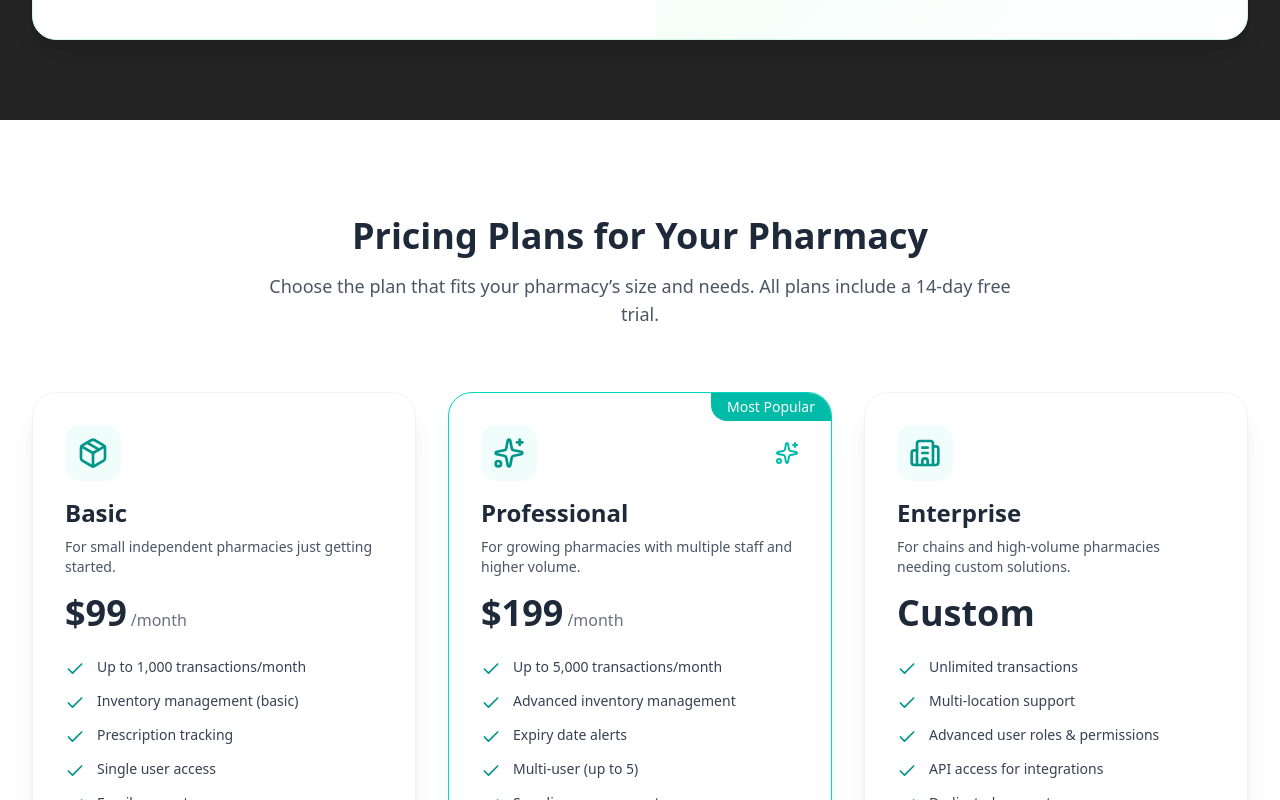
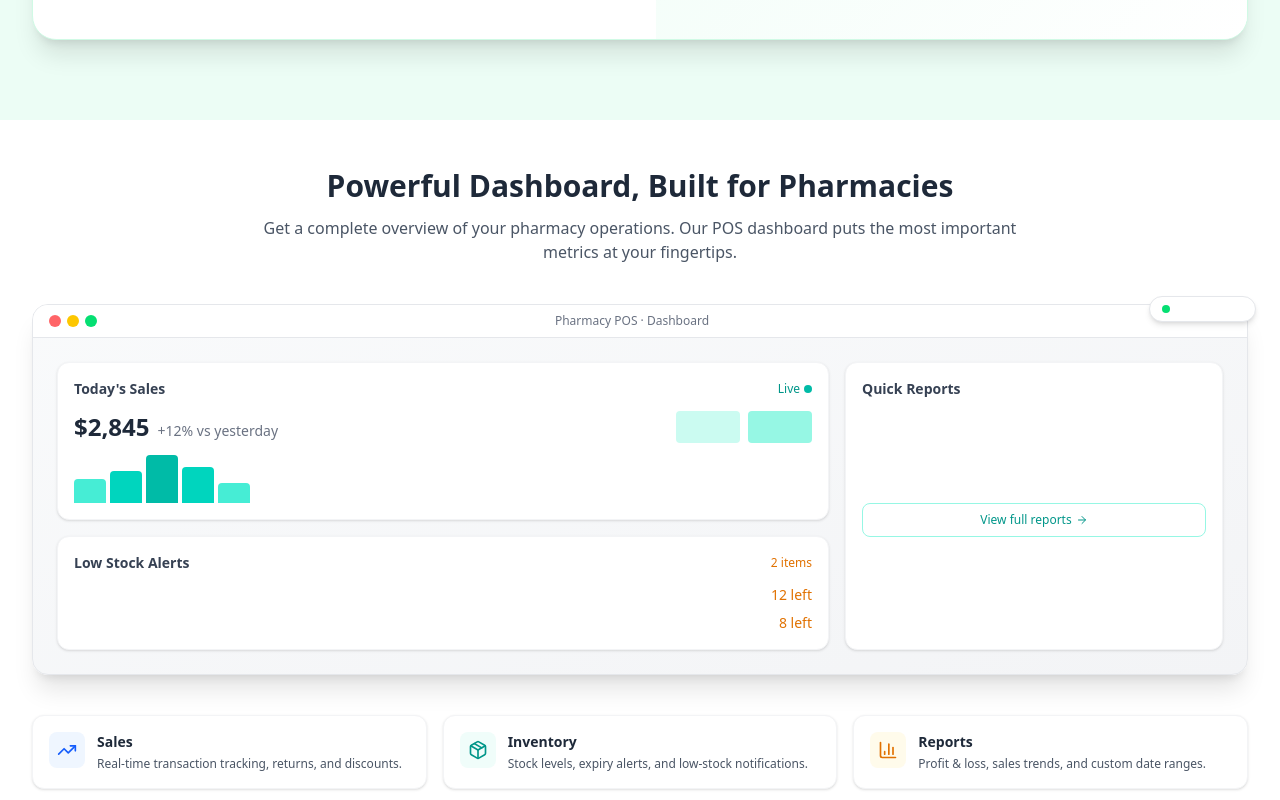
Before and after one commit to arnoldqym/pharmacy-web, a React (Vite) app in the folder client/: page / in a window 1280 px wide. Shown: the part 680-1480 px from the top of the page. Built offline with nearby package versions, Linux system fonts and the light colour scheme; no server answers.

Commit message:
updated pricing Section removed white background
Co-authored-by: Nixon Ojiem <nicksonogm@gmail.com>

```diff
--- /dev/null
+++ b/client/src/components/Homepage/DemoSection.tsx
@@ -0,0 +1,148 @@
+import React from 'react';
+import { TrendingUp, Package, BarChart3, ArrowRight } from 'lucide-react';
+
+export default function DashboardShowcase() {
+  const modules = [
+    {
+      name: 'Sales',
+      description: 'Real‑time transaction tracking, returns, and discounts.',
+      icon: TrendingUp,
+      color: 'bg-blue-50 text-blue-600',
+    },
+    {
+      name: 'Inventory',
+      description: 'Stock levels, expiry alerts, and low‑stock notifications.',
+      icon: Package,
+      color: 'bg-teal-50 text-teal-600',
+    },
+    {
+      name: 'Reports',
+      description: 'Profit & loss, sales trends, and custom date ranges.',
+      icon: BarChart3,
+      color: 'bg-amber-50 text-amber-600',
+    },
+  ];
+
+  return (
+    <section className="max-w-7xl mx-auto px-4 sm:px-6 lg:px-8 py-8 md:py-12 bg-white">
+      <div className="text-center max-w-3xl mx-auto mb-8 md:mb-10">
+        <h2 className="text-2xl md:text-3xl font-bold text-gray-800 mb-3">
+          Powerful Dashboard, Built for Pharmacies
+        </h2>
+        <p className="text-base text-gray-600">
+          Get a complete overview of your pharmacy operations. Our POS dashboard puts the most important metrics at your fingertips.
+        </p>
+      </div>
+
+      {/* Dashboard Mockup / Screenshot Preview */}
+      <div className="relative mb-10">
+        <div className="bg-gradient-to-br from-gray-50 to-gray-100 rounded-2xl shadow-xl border border-gray-200 overflow-hidden">
+          {/* Top bar */}
+          <div className="bg-white border-b border-gray-200 px-4 py-2 flex items-center gap-2">
+            <div className="flex gap-1.5">
+              <div className="w-3 h-3 rounded-full bg-red-400"></div>
+              <div className="w-3 h-3 rounded-full bg-yellow-400"></div>
+              <div className="w-3 h-3 rounded-full bg-green-400"></div>
+            </div>
+            <div className="flex-1 text-center text-xs font-medium text-gray-500">Pharmacy POS · Dashboard</div>
+            <div className="w-16"></div> {/* placeholder for balance */}
+          </div>
+
+          {/* Dashboard content preview */}
+          <div className="p-4 sm:p-6 grid grid-cols-1 lg:grid-cols-3 gap-4">
+            {/* Left column - Sales preview */}
+            <div className="lg:col-span-2 space-y-4">
+              <div className="bg-white rounded-xl p-4 shadow-sm border border-gray-100">
+                <div className="flex items-center justify-between mb-3">
+                  <span className="text-sm font-semibold text-gray-700">Today's Sales</span>
+                  <span className="text-xs text-teal-600 flex items-center">Live <span className="ml-1 w-2 h-2 bg-teal-500 rounded-full animate-pulse"></span></span>
+                </div>
+                <div className="flex items-end justify-between">
+                  <div>
+                    <span className="text-2xl font-bold text-gray-800">$2,845</span>
+                    <span className="text-sm text-gray-500 ml-2">+12% vs yesterday</span>
+                  </div>
+                  <div className="flex gap-2">
+                    <div className="w-16 h-8 bg-teal-100 rounded"></div>
+                    <div className="w-16 h-8 bg-teal-200 rounded"></div>
+                  </div>
+                </div>
+                {/* Mini bar chart simulation */}
+                <div className="mt-3 flex items-end gap-1 h-12">
+                  <div className="w-8 bg-teal-300 rounded-t" style={{height:'24px'}}></div>
+                  <div className="w-8 bg-teal-400 rounded-t" style={{height:'32px'}}></div>
+                  <div className="w-8 bg-teal-500 rounded-t" style={{height:'48px'}}></div>
+                  <div className="w-8 bg-teal-400 rounded-t" style={{height:'36px'}}></div>
+                  <div className="w-8 bg-teal-300 rounded-t" style={{height:'20px'}}></div>
+                </div>
+              </div>
+
+              {/* Inventory preview */}
+              <div className="bg-white rounded-xl p-4 shadow-sm border border-gray-100">
+                <div className="flex items-center justify-between mb-3">
+                  <span className="text-sm font-semibold text-gray-700">Low Stock Alerts</span>
+                  <span className="text-xs text-amber-600">2 items</span>
+                </div>
+                <div className="space-y-2">
+                  <div className="flex items-center justify-between text-sm">
+                    <span>Aspirin 100mg</span>
+                    <span className="text-amber-600">12 left</span>
+                  </div>
+                  <div className="flex items-center justify-between text-sm">
+                    <span>Amoxicillin 500mg</span>
+                    <span className="text-amber-600">8 left</span>
+                  </div>
+                </div>
+              </div>
+            </div>
+
+            {/* Right column - Reports preview */}
+            <div className="bg-white rounded-xl p-4 shadow-sm border border-gray-100">
+              <span className="text-sm font-semibold text-gray-700 block mb-3">Quick Reports</span>
+              <ul className="space-y-2 text-sm">
+                <li className="flex items-center justify-between">
+                  <span>Monthly revenue</span>
+                  <span className="font-medium">$42.5k</span>
+                </li>
+                <li className="flex items-center justify-between">
+                  <span>Avg. transaction</span>
+                  <span className="font-medium">$67</span>
+                </li>
+                <li className="flex items-center justify-between">
+                  <span>Top product</span>
+                  <span className="font-medium">Ibuprofen</span>
+                </li>
+              </ul>
+              <button className="mt-4 w-full py-2 text-xs text-teal-600 border border-teal-200 rounded-lg hover:bg-teal-50 flex items-center justify-center gap-1">
+                View full reports <ArrowRight className="w-3 h-3" />
+              </button>
+            </div>
+          </div>
+        </div>
+
+        {/* Floating badge to indicate screenshot/demo */}
+        <div className="absolute -top-2 -right-2 bg-white rounded-full px-3 py-1 text-xs font-medium shadow-md border border-gray-200 flex items-center gap-1">
+          <span className="w-2 h-2 bg-green-400 rounded-full"></span> Live Preview
+        </div>
+      </div>
+
+      {/* Highlighted Modules */}
+      <div className="grid grid-cols-1 sm:grid-cols-2 lg:grid-cols-3 gap-4">
+        {modules.map((module) => {
+          const Icon = module.icon;
+          return (
+            <div key={module.name} className="bg-white rounded-xl p-4 shadow-sm border border-gray-100 flex items-start gap-3">
+              <div className={`p-2 rounded-lg ${module.color}`}>
+                <Icon className="w-5 h-5" />
+              </div>
+              <div>
+                <h3 className="font-semibold text-gray-800 text-sm">{module.name}</h3>
+                <p className="text-xs text-gray-600 mt-1">{module.description}</p>
+              </div>
+            </div>
+          );
+        })}
+      </div>
+    </section>
+  );
+}
--- a/client/src/components/Homepage/PricingSection.tsx
+++ b/client/src/components/Homepage/PricingSection.tsx
@@ -60,7 +60,7 @@ export default function PricingSection() {
   ];
 
   return (
-    <section className="max-w-full mx-auto px-4 sm:px-6 lg:px-8 py-16 md:py-24 bg-white">
+    <section className="max-w-full mx-auto px-4 sm:px-6 lg:px-8 py-16 md:py-24">
       <div className="text-center max-w-3xl mx-auto mb-12 md:mb-16">
         <h2 className="text-3xl md:text-4xl font-bold text-gray-800 mb-4">
           Pricing Plans for Your Pharmacy
--- a/client/src/index.css
+++ b/client/src/index.css
@@ -5,7 +5,7 @@
 
   color-scheme: light dark;
   color: rgba(255, 255, 255, 0.87);
-  background-color: #242424;
+  background-color: #ecfdf5;
 
   font-synthesis: none;
   text-rendering: optimizeLegibility;
--- a/client/src/pages/LandingPage.tsx
+++ b/client/src/pages/LandingPage.tsx
@@ -1,10 +1,12 @@
 import HomepageLayout from "../layouts/HomepageLayout";
 import HeroSection from "../components/Homepage/HeroSection";
+import DemoSection from "../components/Homepage/DemoSection";
 import PricingSection from "../components/Homepage/PricingSection";
 
 function LandingPage() {
   return <HomepageLayout>
     <HeroSection />
+    <DemoSection />
     <PricingSection />
   </HomepageLayout>;
 }
```
